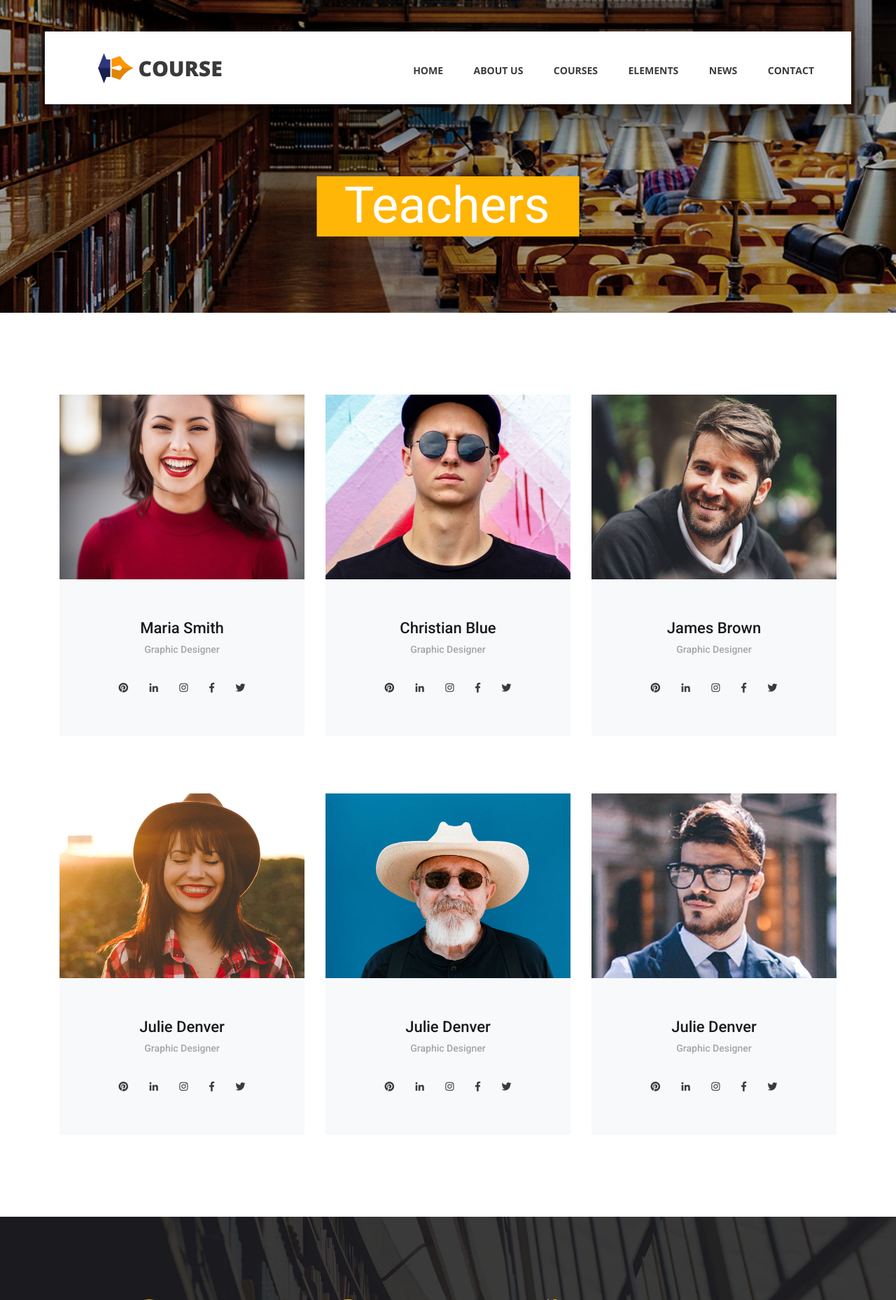
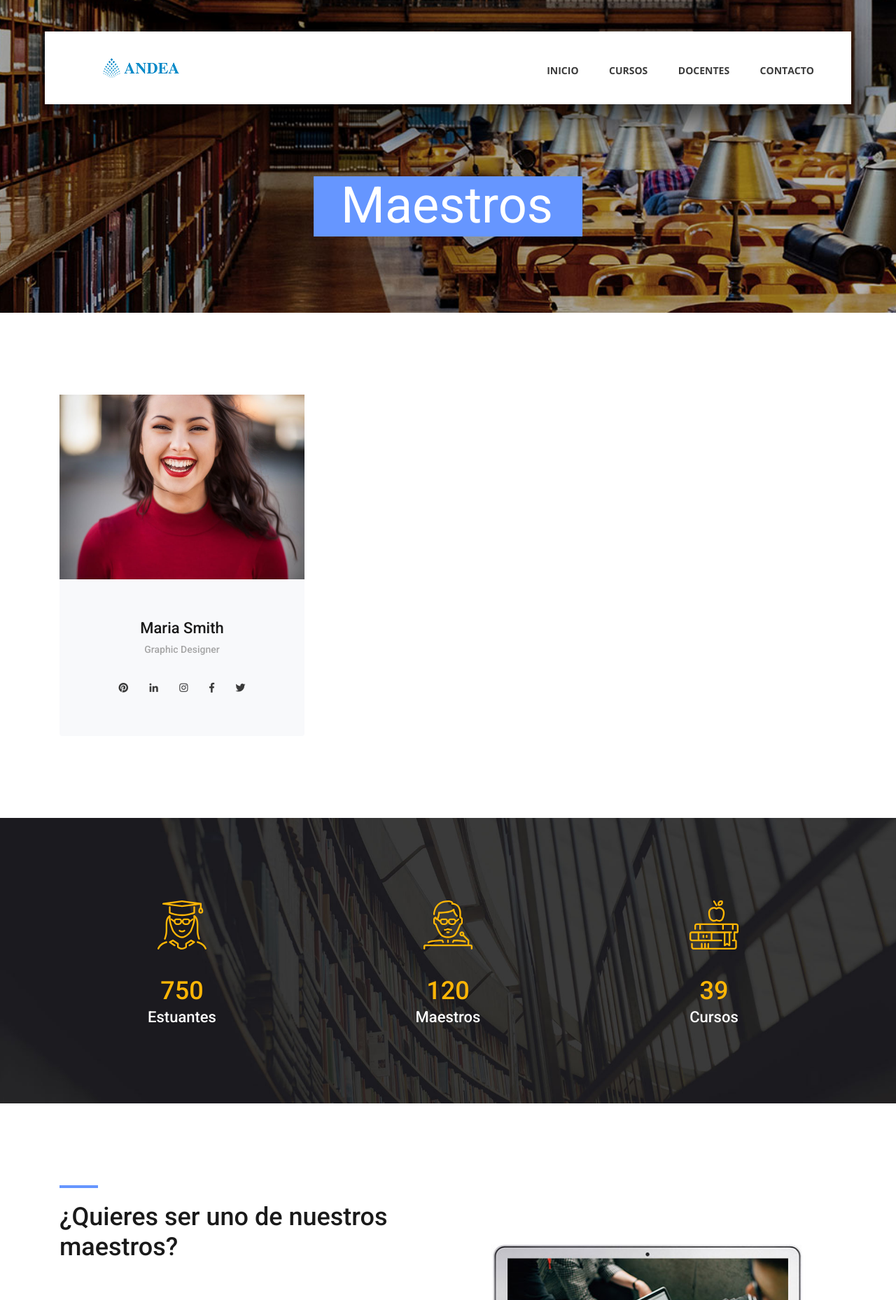
Before and after one commit to CristianForonda/NuevoAndea, a PHP site: page /teachers.html in a window 1280 px wide. Shown: the top 1858 px of the page at 70% size. Run offline with PHP 8.4, Linux system fonts and the light colour scheme.

Commit message:
teacher module and courses
modules are finished: teachers and courses (views only)

```diff
--- a/styles/teachers_styles.css
+++ b/styles/teachers_styles.css
@@ -119,13 +119,13 @@ p a:hover::after
 }
 ::selection
 {
-	background: #FFD266;
-	color: #C88E00;
+	background: #6696ff;
+	color: #6696ff;
 }
 p::selection
 {
-	background: #FFD266;
-	color: #C88E00;
+	background: #6696ff;
+	color: #6696ff;
 }
 h1{font-size: 36px;}
 h2{font-size: 22px;}
@@ -668,7 +668,7 @@ section
 	-ms-transform: translateX(-50%);
 	-o-transform: translateX(-50%);
 	transform: translateX(-50%);
-	background: #ffb606;
+	background: #6696ff;
 	padding-top: 24px;
 	padding-bottom: 18px;
 	padding-left: 39px;
@@ -922,7 +922,7 @@ section
 	width: 55px;
 	height: 4px;
 	content: '';
-	background: #ffb606;
+	background: #6696ff;
 }
 .become_text
 {
--- a/teachers.html
+++ b/teachers.html
@@ -1,7 +1,7 @@
 <!DOCTYPE html>
-<html lang="en">
+<html lang="es">
 <head>
-<title>Course - Teachers</title>
+<title>Maestros</title>
 <meta charset="utf-8">
 <meta http-equiv="X-UA-Compatible" content="IE=edge">
 <meta name="description" content="Course Project">
@@ -22,8 +22,8 @@
 			<!-- Logo -->
 			<div class="logo_container">
 				<div class="logo">
-					<img src="images/logo.png" alt="">
-					<span>course</span>
+					<img src="images/logoandea.png" alt="">
+					<span></span>
 				</div>
 			</div>
 
@@ -31,19 +31,17 @@
 			<nav class="main_nav_container">
 				<div class="main_nav">
 					<ul class="main_nav_list">
-						<li class="main_nav_item"><a href="index.html">home</a></li>
-						<li class="main_nav_item"><a href="about.html">about us</a></li>
-						<li class="main_nav_item"><a href="courses.html">courses</a></li>
-						<li class="main_nav_item"><a href="elements.html">elements</a></li>
-						<li class="main_nav_item"><a href="news.html">news</a></li>
-						<li class="main_nav_item"><a href="contact.html">contact</a></li>
+						<li class="main_nav_item"><a href="#">Inicio</a></li>
+						<li class="main_nav_item"><a href="courses.html">Cursos</a></li>
+						<li class="main_nav_item"><a href="contact.html">Docentes</a></li>
+						<li class="main_nav_item"><a href="#">Contacto</a></li>
 					</ul>
 				</div>
 			</nav>
 		</div>
-		<div class="header_side d-flex flex-row justify-content-center align-items-center">
-			<img src="images/phone-call.svg" alt="">
-			<span>+43 4566 7788 2457</span>
+		<div class="header_side d-flex flex-row justify-content-center align-items-center color: cornsilk;">
+
+			<li class="main_nav_item" color: cornsilk; ><a href="#">Iniciar sesion</a></li>
 		</div>
 
 		<!-- Hamburger -->
@@ -62,33 +60,7 @@
 		</div>
 
 		<!-- Menu Items -->
-		<div class="menu_inner menu_mm">
-			<div class="menu menu_mm">
-				<ul class="menu_list menu_mm">
-					<li class="menu_item menu_mm"><a href="index.html">Home</a></li>
-					<li class="menu_item menu_mm"><a href="about.html">About us</a></li>
-					<li class="menu_item menu_mm"><a href="courses.html">Courses</a></li>
-					<li class="menu_item menu_mm"><a href="elements.html">Elements</a></li>
-					<li class="menu_item menu_mm"><a href="news.html">News</a></li>
-					<li class="menu_item menu_mm"><a href="contact.html">Contact</a></li>
-				</ul>
 
-				<!-- Menu Social -->
-
-				<div class="menu_social_container menu_mm">
-					<ul class="menu_social menu_mm">
-						<li class="menu_social_item menu_mm"><a href="#"><i class="fab fa-pinterest"></i></a></li>
-						<li class="menu_social_item menu_mm"><a href="#"><i class="fab fa-linkedin-in"></i></a></li>
-						<li class="menu_social_item menu_mm"><a href="#"><i class="fab fa-instagram"></i></a></li>
-						<li class="menu_social_item menu_mm"><a href="#"><i class="fab fa-facebook-f"></i></a></li>
-						<li class="menu_social_item menu_mm"><a href="#"><i class="fab fa-twitter"></i></a></li>
-					</ul>
-				</div>
-
-				<div class="menu_copyright menu_mm">Colorlib All rights reserved</div>
-			</div>
-
-		</div>
 
 	</div>
 
@@ -99,7 +71,7 @@
 			<div class="home_background prlx" style="background-image:url(images/teachers_background.jpg)"></div>
 		</div>
 		<div class="home_content">
-			<h1>Teachers</h1>
+			<h1>Maestros</h1>
 		</div>
 	</div>
 
@@ -133,119 +105,7 @@
 				</div>
 
 				<!-- Teacher -->
-				<div class="col-lg-4 teacher">
-					<div class="card">
-						<div class="card_img">
-							<div class="card_plus trans_200 text-center"><a href="#">+</a></div>
-							<img class="card-img-top trans_200" src="images/teacher_2.jpg" alt="https://unsplash.com/@jcpeacock">
-						</div>
-						<div class="card-body text-center">
-							<div class="card-title"><a href="#">Christian Blue</a></div>
-							<div class="card-text">Graphic Designer</div>
-							<div class="teacher_social">
-								<ul class="menu_social">
-									<li class="menu_social_item"><a href="#"><i class="fab fa-pinterest"></i></a></li>
-									<li class="menu_social_item"><a href="#"><i class="fab fa-linkedin-in"></i></a></li>
-									<li class="menu_social_item"><a href="#"><i class="fab fa-instagram"></i></a></li>
-									<li class="menu_social_item"><a href="#"><i class="fab fa-facebook-f"></i></a></li>
-									<li class="menu_social_item"><a href="#"><i class="fab fa-twitter"></i></a></li>
-								</ul>
-							</div>
-						</div>
-					</div>
-				</div>
 
-				<!-- Teacher -->
-				<div class="col-lg-4 teacher">
-					<div class="card">
-						<div class="card_img">
-							<div class="card_plus trans_200 text-center"><a href="#">+</a></div>
-							<img class="card-img-top trans_200" src="images/teacher_3.jpg" alt="https://unsplash.com/photos/n8jeOSxCRfQ">
-						</div>
-						<div class="card-body text-center">
-							<div class="card-title"><a href="#">James Brown</a></div>
-							<div class="card-text">Graphic Designer</div>
-							<div class="teacher_social">
-								<ul class="menu_social">
-									<li class="menu_social_item"><a href="#"><i class="fab fa-pinterest"></i></a></li>
-									<li class="menu_social_item"><a href="#"><i class="fab fa-linkedin-in"></i></a></li>
-									<li class="menu_social_item"><a href="#"><i class="fab fa-instagram"></i></a></li>
-									<li class="menu_social_item"><a href="#"><i class="fab fa-facebook-f"></i></a></li>
-									<li class="menu_social_item"><a href="#"><i class="fab fa-twitter"></i></a></li>
-								</ul>
-							</div>
-						</div>
-					</div>
-				</div>
-
-				<!-- Teacher -->
-				<div class="col-lg-4 teacher">
-					<div class="card">
-						<div class="card_img">
-							<div class="card_plus trans_200 text-center"><a href="#">+</a></div>
-							<img class="card-img-top trans_200" src="images/teacher_4.jpg" alt="https://unsplash.com/@seteales">
-						</div>
-						<div class="card-body text-center">
-							<div class="card-title"><a href="#">Julie Denver</a></div>
-							<div class="card-text">Graphic Designer</div>
-							<div class="teacher_social">
-								<ul class="menu_social">
-									<li class="menu_social_item"><a href="#"><i class="fab fa-pinterest"></i></a></li>
-									<li class="menu_social_item"><a href="#"><i class="fab fa-linkedin-in"></i></a></li>
-									<li class="menu_social_item"><a href="#"><i class="fab fa-instagram"></i></a></li>
-									<li class="menu_social_item"><a href="#"><i class="fab fa-facebook-f"></i></a></li>
-									<li class="menu_social_item"><a href="#"><i class="fab fa-twitter"></i></a></li>
-								</ul>
-							</div>
-						</div>
-					</div>
-				</div>
-
-				<!-- Teacher -->
-				<div class="col-lg-4 teacher">
-					<div class="card">
-						<div class="card_img">
-							<div class="card_plus trans_200 text-center"><a href="#">+</a></div>
-							<img class="card-img-top trans_200" src="images/teacher_5.jpg" alt="https://unsplash.com/@jaredsluyter">
-						</div>
-						<div class="card-body text-center">
-							<div class="card-title"><a href="#">Julie Denver</a></div>
-							<div class="card-text">Graphic Designer</div>
-							<div class="teacher_social">
-								<ul class="menu_social">
-									<li class="menu_social_item"><a href="#"><i class="fab fa-pinterest"></i></a></li>
-									<li class="menu_social_item"><a href="#"><i class="fab fa-linkedin-in"></i></a></li>
-									<li class="menu_social_item"><a href="#"><i class="fab fa-instagram"></i></a></li>
-									<li class="menu_social_item"><a href="#"><i class="fab fa-facebook-f"></i></a></li>
-									<li class="menu_social_item"><a href="#"><i class="fab fa-twitter"></i></a></li>
-								</ul>
-							</div>
-						</div>
-					</div>
-				</div>
-
-				<!-- Teacher -->
-				<div class="col-lg-4 teacher">
-					<div class="card">
-						<div class="card_img">
-							<div class="card_plus trans_200 text-center"><a href="#">+</a></div>
-							<img class="card-img-top trans_200" src="images/teacher_6.jpg" alt="https://unsplash.com/@mehdizadeh">
-						</div>
-						<div class="card-body text-center">
-							<div class="card-title"><a href="#">Julie Denver</a></div>
-							<div class="card-text">Graphic Designer</div>
-							<div class="teacher_social">
-								<ul class="menu_social">
-									<li class="menu_social_item"><a href="#"><i class="fab fa-pinterest"></i></a></li>
-									<li class="menu_social_item"><a href="#"><i class="fab fa-linkedin-in"></i></a></li>
-									<li class="menu_social_item"><a href="#"><i class="fab fa-instagram"></i></a></li>
-									<li class="menu_social_item"><a href="#"><i class="fab fa-facebook-f"></i></a></li>
-									<li class="menu_social_item"><a href="#"><i class="fab fa-twitter"></i></a></li>
-								</ul>
-							</div>
-						</div>
-					</div>
-				</div>
 
 			</div>
 		</div>
@@ -260,40 +120,34 @@
 			<div class="row">
 
 				<!-- Milestone -->
-				<div class="col-lg-3 milestone_col">
+				<div class="col-lg-4 milestone_col">
 					<div class="milestone text-center">
 						<div class="milestone_icon"><img src="images/milestone_1.svg" alt="https://www.flaticon.com/authors/zlatko-najdenovski"></div>
 						<div class="milestone_counter" data-end-value="750">0</div>
-						<div class="milestone_text">Current Students</div>
+						<div class="milestone_text">Estuantes</div>
 					</div>
 				</div>
 
 				<!-- Milestone -->
-				<div class="col-lg-3 milestone_col">
+				<div class="col-lg-4 milestone_col">
 					<div class="milestone text-center">
 						<div class="milestone_icon"><img src="images/milestone_2.svg" alt="https://www.flaticon.com/authors/zlatko-najdenovski"></div>
 						<div class="milestone_counter" data-end-value="120">0</div>
-						<div class="milestone_text">Certified Teachers</div>
+						<div class="milestone_text">Maestros</div>
 					</div>
 				</div>
 
 				<!-- Milestone -->
-				<div class="col-lg-3 milestone_col">
+				<div class="col-lg-4 milestone_col">
 					<div class="milestone text-center">
 						<div class="milestone_icon"><img src="images/milestone_3.svg" alt="https://www.flaticon.com/authors/zlatko-najdenovski"></div>
 						<div class="milestone_counter" data-end-value="39">0</div>
-						<div class="milestone_text">Approved Courses</div>
+						<div class="milestone_text">Cursos</div>
 					</div>
 				</div>
 
 				<!-- Milestone -->
-				<div class="col-lg-3 milestone_col">
-					<div class="milestone text-center">
-						<div class="milestone_icon"><img src="images/milestone_4.svg" alt="https://www.flaticon.com/authors/zlatko-najdenovski"></div>
-						<div class="milestone_counter" data-end-value="3500" data-sign-before="+">0</div>
-						<div class="milestone_text">Graduate Students</div>
-					</div>
-				</div>
+
 
 			</div>
 		</div>
@@ -307,12 +161,10 @@
 
 				<div class="col-lg-6 order-2 order-lg-1">
 					<div class="become_title">
-						<h1>Become a teacher</h1>
+						<h1>¿Quieres ser uno de nuestros maestros?</h1>
 					</div>
-					<p class="become_text">In aliquam, augue a gravida rutrum, ante nisl fermentum nulla, vitae tempor nisl ligula vel nunc. Proin quis mi malesuada, finibus tortor fermentum. Etiam eu purus nec eros varius luctus. Praesent finibus risus facilisis ultricies venenatis. Suspendisse fermentum sodales lacus, lacinia gravida elit dapibus sed. Cras in lectus elit. Maecenas tempus nunc vitae mi egestas venenatis. Aliquam rhoncus, purus in vehicula porttitor, lacus ante consequat purus, id elementum enim purus nec enim. In sed odio rhoncus, tristique ipsum id, pharetra neque.</p>
-					<div class="become_button text-center trans_200">
-						<a href="#">Read More</a>
-					</div>
+					<p class="become_text">Solo debes enviar un correo a ... solicitando la aprovacion para ser uno de nuestros maestro y poder subir contenido.</p>
+
 				</div>
 
 				<div class="col-lg-6 order-1 order-lg-2">
@@ -332,29 +184,6 @@
 
 			<!-- Newsletter -->
 
-			<div class="newsletter">
-				<div class="row">
-					<div class="col">
-						<div class="section_title text-center">
-							<h1>Upcoming Events</h1>
-						</div>
-					</div>
-				</div>
-
-				<div class="row">
-					<div class="col text-center">
-						<div class="newsletter_form_container mx-auto">
-							<form action="post">
-								<div class="newsletter_form d-flex flex-md-row flex-column flex-xs-column align-items-center justify-content-center">
-									<input id="newsletter_email" class="newsletter_email" type="email" placeholder="Email Address" required="required" data-error="Valid email is required.">
-									<button id="newsletter_submit" type="submit" class="newsletter_submit_btn trans_300" value="Submit">Subscribe</button>
-								</div>
-							</form>
-						</div>
-					</div>
-				</div>
-
-			</div>
 
 			<!-- Footer Content -->
 
@@ -362,72 +191,56 @@
 				<div class="row">
 
 					<!-- Footer Column - About -->
-					<div class="col-lg-3 footer_col">
+					<div class="col-lg-4 footer_col">
 
 						<!-- Logo -->
 						<div class="logo_container">
 							<div class="logo">
-								<img src="images/logo.png" alt="">
-								<span>course</span>
+								<img src="images/logoandea.png" alt="">
+								<span></span>
 							</div>
 						</div>
 
-						<p class="footer_about_text">In aliquam, augue a gravida rutrum, ante nisl fermentum nulla, vitae tempor nisl ligula vel nunc. Proin quis mi malesuada, finibus tortor fermentum, tempor lacus.</p>
+						<p class="footer_about_text">Encuentras cursos y contenido online.</p>
 
 					</div>
 
 					<!-- Footer Column - Menu -->
 
-					<div class="col-lg-3 footer_col">
+					<div class="col-lg-4 footer_col">
 						<div class="footer_column_title">Menu</div>
 						<div class="footer_column_content">
 							<ul>
-								<li class="footer_list_item"><a href="index.html">Home</a></li>
-								<li class="footer_list_item"><a href="about.html">About Us</a></li>
-								<li class="footer_list_item"><a href="courses.html">Courses</a></li>
-								<li class="footer_list_item"><a href="news.html">News</a></li>
-								<li class="footer_list_item"><a href="contact.html">Contact</a></li>
+								<li class="footer_list_item"><a href="#">Inicio</a></li>
+								<li class="footer_list_item"><a href="#">Cursos</a></li>
+								<li class="footer_list_item"><a href="courses.html">Docentes</a></li>
+								<li class="footer_list_item"><a href="news.html">Contacto</a></li>
+								<li class="footer_list_item"><a href="contact.html">Iniciar Sesion</a></li>
 							</ul>
 						</div>
 					</div>
 
 					<!-- Footer Column - Usefull Links -->
 
-					<div class="col-lg-3 footer_col">
-						<div class="footer_column_title">Usefull Links</div>
-						<div class="footer_column_content">
-							<ul>
-								<li class="footer_list_item"><a href="#">Testimonials</a></li>
-								<li class="footer_list_item"><a href="#">FAQ</a></li>
-								<li class="footer_list_item"><a href="#">Community</a></li>
-								<li class="footer_list_item"><a href="#">Campus Pictures</a></li>
-								<li class="footer_list_item"><a href="#">Tuitions</a></li>
-							</ul>
-						</div>
-					</div>
+
 
 					<!-- Footer Column - Contact -->
 
-					<div class="col-lg-3 footer_col">
-						<div class="footer_column_title">Contact</div>
+					<div class="col-lg-4 footer_col">
+						<div class="footer_column_title">Contacto</div>
 						<div class="footer_column_content">
 							<ul>
 								<li class="footer_contact_item">
 									<div class="footer_contact_icon">
 										<img src="images/placeholder.svg" alt="https://www.flaticon.com/authors/lucy-g">
 									</div>
-									Blvd Libertad, 34 m05200 Arévalo
+									Colombia - Santa Marta Universidad del Magdalena
 								</li>
-								<li class="footer_contact_item">
-									<div class="footer_contact_icon">
-										<img src="images/smartphone.svg" alt="https://www.flaticon.com/authors/lucy-g">
-									</div>
-									0034 37483 2445 322
-								</li>
+
 								<li class="footer_contact_item">
 									<div class="footer_contact_icon">
 										<img src="images/envelope.svg" alt="https://www.flaticon.com/authors/lucy-g">
-									</div>hello@company.com
+									</div>grupodeinvestigacion.gien@gmail.com
 								</li>
 							</ul>
 						</div>
@@ -437,23 +250,6 @@
 			</div>
 
 			<!-- Footer Copyright -->
-
-			<div class="footer_bar d-flex flex-column flex-sm-row align-items-center">
-				<div class="footer_copyright">
-					<span><!-- Link back to Colorlib can't be removed. Template is licensed under CC BY 3.0. -->
-Copyright &copy;<script>document.write(new Date().getFullYear());</script> All rights reserved | This template is made with <i class="fa fa-heart" aria-hidden="true"></i> by <a href="https://colorlib.com" target="_blank">Colorlib</a>
-<!-- Link back to Colorlib can't be removed. Template is licensed under CC BY 3.0. --></span>
-				</div>
-				<div class="footer_social ml-sm-auto">
-					<ul class="menu_social">
-						<li class="menu_social_item"><a href="#"><i class="fab fa-pinterest"></i></a></li>
-						<li class="menu_social_item"><a href="#"><i class="fab fa-linkedin-in"></i></a></li>
-						<li class="menu_social_item"><a href="#"><i class="fab fa-instagram"></i></a></li>
-						<li class="menu_social_item"><a href="#"><i class="fab fa-facebook-f"></i></a></li>
-						<li class="menu_social_item"><a href="#"><i class="fab fa-twitter"></i></a></li>
-					</ul>
-				</div>
-			</div>
 
 		</div>
 	</footer>
```
Also changed, not shown: other parts of styles/teachers_styles.css (+13 -13 lines), courses.html (+27 -222 lines), index.html (+5 -20 lines), styles/courses_styles.css (+18 -18 lines), styles/main_styles.css (+13 -13 lines).
